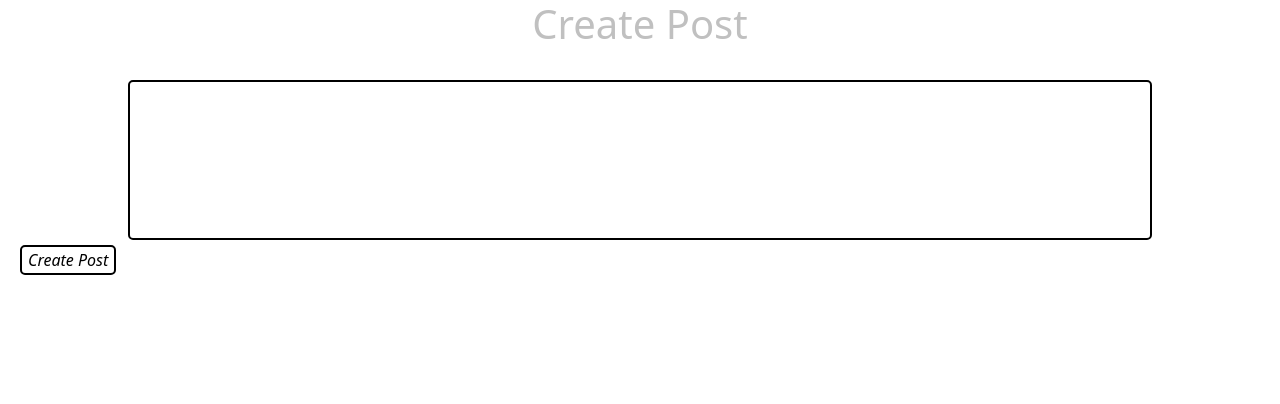
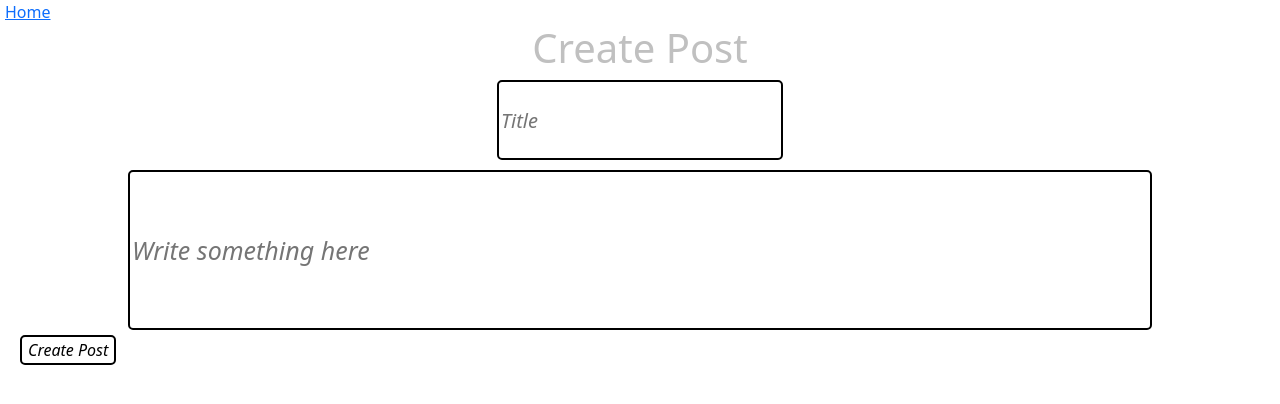
Before and after one commit to Parasdeveloper8/Blog-junction, a React (Vite) app in the folder frontend/UI/: page /createPage in a window 1280 px wide. Shown: the top 404 px of the page. Built offline with nearby package versions, Linux system fonts and the light colour scheme.

Commit message:
updated UI and added title in post

```diff
--- /dev/null
+++ b/frontend/UI/src/assets/CSS/create.css
@@ -0,0 +1,22 @@
+.div1{
+              border:2px solid black;
+              width:80vw;
+              border-radius:5px;
+              height:20vh;
+              font-size:25px;
+              font-style:italic;
+}
+.div3{
+    display: flex;
+    flex-direction: column;
+}
+.div2{
+    border:2px solid black;
+    border-radius:5px;
+    height:10vh;
+    font-size:20px;
+    font-style:italic;
+    margin-bottom: 10px;
+    margin-left: auto;
+    margin-right: auto;
+}
--- /dev/null
+++ b/frontend/UI/src/assets/CSS/main.css
@@ -0,0 +1,6 @@
+@media only screen and (min-width:780px){
+    .divCard{
+        width:36rem;
+        margin-left: 15px !important;
+    }
+}
--- a/frontend/UI/src/components/create.tsx
+++ b/frontend/UI/src/components/create.tsx
@@ -1,9 +1,9 @@
 import { useState ,useEffect } from "react"
 import axios, { AxiosResponse } from 'axios';
-import { useNavigate} from 'react-router-dom';
+import { useNavigate, Link} from 'react-router-dom';
 import Loader from "./loader.tsx";
 import Blank from "./blankComponent.tsx";
-
+import "../assets/CSS/create.css"
 const CreatePage = () =>{
   useEffect(()=>{
          document.title = "Create Post";
@@ -19,24 +19,15 @@ const CreatePage = () =>{
     const navigate = useNavigate();
 
     const [formData,setFormData] = useState({
-        text:''
+        text:'',
+        title:''
      });
     interface ApiResponse{
         success:boolean;
         info:string;
     }
 
-    //CSS styling
-    const divStyle:React.CSSProperties = {
-              border:"2px solid black",
-              width:"80vw",
-              borderRadius:"5px",
-              display:"flex",
-              flexDirection:"column",
-              height:"20vh",
-              fontSize:"25px",
-              fontStyle:"italic"
-    }
+    //css styling
     const buttonStyle:React.CSSProperties = {
         marginLeft:"20px",
         fontStyle:"italic",
@@ -46,6 +37,7 @@ const CreatePage = () =>{
         backgroundColor:isHovered ? "black" : "white",
         color:isHovered ? "white" : "black"
     }
+
     const handleChange = (e: React.ChangeEvent<HTMLInputElement>) => {
         setFormData({
           ...formData,//spread formData
@@ -62,7 +54,8 @@ const CreatePage = () =>{
            const response: AxiosResponse<ApiResponse> = await axios.post("http://localhost:8000/api/save-blog",{
                 "email":email,
                 "text":formData.text,
-                "name":name
+                "name":name,
+                "title":formData.title
            },{
             headers: {
               Authorization: `Bearer ${token}`
@@ -79,14 +72,17 @@ const CreatePage = () =>{
     }
     return (
         <>
+        <Link to="/" style={{paddingLeft:"5px"}}>Home</Link>
            <div style={{height:"100vh",width:"100%",backgroundColor:"white"}}>
            <h1 className="text-center" style={{color:"silver"}}>Create Post</h1>
            <div>
            {isSubmitting ? <Loader/>: <Blank/>}
             <form onSubmit={handleCreation}>
-                 <label htmlFor="f" className="text-center" style={{color:"white"}}>Write Something</label>
-                 <input id="f" style={divStyle} className="mx-auto" value={formData.text} onChange={handleChange} name="text" required/>
-                <button style={buttonStyle} onMouseEnter={()=>setHovered(true)} onMouseLeave={()=>setHovered(false)} disabled={isSubmitting}>{isSubmitting ? 'Creating..' : 'Create Post' }</button>
+              <div className="div3">
+            <input id="e" className="div2" value={formData.title} onChange={handleChange} name="title" placeholder="Title" required/>
+            <input id="f"  className="mx-auto div1" value={formData.text} onChange={handleChange} name="text" placeholder="Write something here" required/>
+              </div>
+            <button style={buttonStyle} onMouseEnter={()=>setHovered(true)} onMouseLeave={()=>setHovered(false)} disabled={isSubmitting}>{isSubmitting ? 'Creating..' : 'Create Post' }</button>
             </form>
               </div>
              </div>
--- a/frontend/UI/src/components/footer.tsx
+++ b/frontend/UI/src/components/footer.tsx
@@ -1,7 +1,7 @@
 const Footer = () =>{
     return (
         <>
-        <p>@Parasdeveloper8</p>
+        <p className="text-center">@Parasdeveloper8</p>
         </>
     )
 }
--- a/frontend/UI/src/components/home.tsx
+++ b/frontend/UI/src/components/home.tsx
@@ -2,6 +2,7 @@ import Footer from "./footer"
 import Header from "./header"
 import Main from "./main"
 import { useEffect } from "react"
+
 const Home = () =>{
     useEffect(()=>{
        document.title = "Home";
--- a/frontend/UI/src/components/main.tsx
+++ b/frontend/UI/src/components/main.tsx
@@ -1,5 +1,7 @@
 import axios, { AxiosResponse} from 'axios';
-import { useEffect, useState } from 'react';
+import { useEffect, useState } from 'react'
+import "../assets/CSS/main.css"
+
 import Loader from './loader';
 const Main = () =>{
     interface ApiResponse {
@@ -9,6 +11,7 @@ const Main = () =>{
         created_at: string;
         updated_at: string;
         name:string;
+        title:string;
      }
 
      const [data,setData] = useState<null | ApiResponse []>(null);
@@ -36,9 +39,15 @@ const Main = () =>{
         {data ?
          data.map((dt) => {
             return(
-            <div className="card mx-auto mt-2" style={{width: "36rem"}}>
+            <div className="card mx-auto mt-2 divCard" >
                <div className="card-body" key={dt.id}>
-                 <h5 className="card-title">{dt.name}</h5>
+                  <div style={{display:"flex",borderBottom:"1px solid black",justifyContent:"space-between"}}>
+                 <p style={{fontSize:"25px"}}>{dt.name}</p>
+                 <p className='card-text' style={{paddingLeft:"1rem"}}>{dt.created_at.split('T')[0]}</p>
+                 </div>
+                 <p className='text-center'
+                 style={{fontSize:"20px",fontStyle:"italic",textDecoration:"underline black"}}
+                 >{dt.title}</p>
                  <p className="card-text">{dt.text}</p>
                </div>
             </div>
--- a/frontend/UI/src/components/mypost.tsx
+++ b/frontend/UI/src/components/mypost.tsx
@@ -3,7 +3,7 @@ import { useEffect, useState } from 'react';
 import { Link } from 'react-router-dom';
 
 const Mypost = () =>{
-
+   const [isHovered,setHovered] = useState(false);
    interface ApiResponse {
       id: number;
       text: string;
@@ -63,7 +63,13 @@ const Mypost = () =>{
                <div className="card-body" key={dt.id}>
                  <h5 className="card-title">You</h5>
                  <p className="card-text">{dt.text}</p>
-                 <form onSubmit={(e)=>handleDeletion(dt.id,e)}><button type='submit'>Delete</button></form>
+                 <form onSubmit={(e)=>handleDeletion(dt.id,e)}>
+                  <button type='submit'
+                  style={{
+                     border:"none",backgroundColor:"inherit",color:"blue",
+                  textDecoration:isHovered ? "underline wavy blue" : "underline white"}}
+                  onMouseEnter={()=>setHovered(true)} onMouseLeave={()=>setHovered(false)}>Delete</button>
+                  </form>
                </div>
             </div>
             );
```
